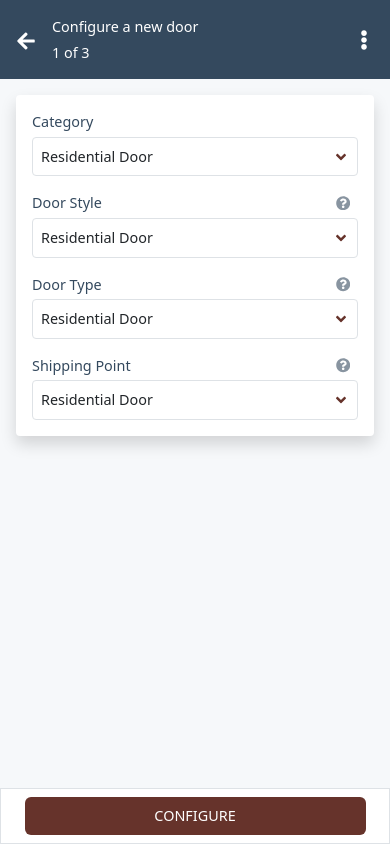
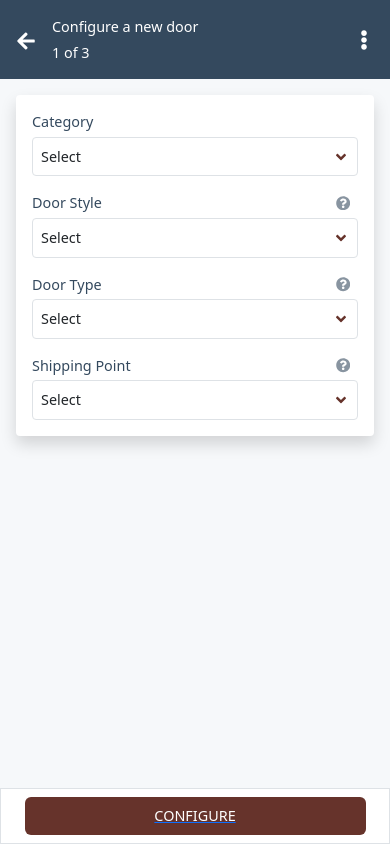
Before and after one commit to rahulrajput83/f1Studioz-assignment, a React (Create React App) app: page /form2 in a window 390 px wide. Built offline with nearby package versions, Linux system fonts and the light colour scheme.

Commit message:
Page 3 Completed

```diff
--- a/src/CustomStyle.scss
+++ b/src/CustomStyle.scss
@@ -62,6 +62,10 @@ $theme-colors: (
     }
 }
 
+.z-index{
+    z-index: 2;
+}
+
 .sizeSmall {
     font-size: 0.7rem;
 }
--- a/src/Pages/Form2.jsx
+++ b/src/Pages/Form2.jsx
@@ -1,5 +1,6 @@
-import React from 'react'
+import React, { useState } from 'react'
 import { FaAngleDown, FaArrowLeft, FaEllipsisV, FaQuestionCircle } from 'react-icons/fa';
+import { useDispatch, useSelector } from 'react-redux';
 import { Link } from 'react-router-dom';
 import Navbar from '../component/Navbar';
 
@@ -9,6 +10,28 @@ const Type = ["CAN 212", "CAN 200", "CAN 100"];
 const ShippingPoint = ["Russia Plant-ABC", "Russia Plant", "Other"];
 
 function Form2() {
+    const dispatch = useDispatch();
+    const CategoryValue = useSelector((state) => state.Category);
+    const [showCategory, setShowCategory] = useState(false);
+    const [showStyle, setShowStyle] = useState(false);
+    const StyleValue = useSelector((state) => state.DoorStyle);
+    const [showType, setShowType] = useState(false);
+    const TypeValue = useSelector((state) => state.DoorType)
+    const [showShipping, setShowShipping] = useState(false)
+    const shippingValue = useSelector((state) => state.ShippingPoint)
+
+    const dispatchToRedux = (data, type) => {
+        let action = {
+            type: type,
+            payload: data
+        };
+        dispatch(action);
+        setShowCategory(false);
+        setShowStyle(false);
+        setShowType(false);
+        setShowShipping(false);
+    }
+
     return (
         <div className='d-flex flex-column bg-bG min-vh-100'>
             <div className='d-none d-lg-block'>
@@ -20,8 +43,8 @@ function Form2() {
                         <FaArrowLeft className='fs-5 text-white m-0 text-decoration-none p-0' />
                     </Link>
                     <div className='d-flex size flex-column gap-1 flex-lg-row'>
-                    <span className=''>Configure a new door</span>
-                    <span className='ms-lg-4'>1 of 3</span>
+                        <span className=''>Configure a new door</span>
+                        <span className='ms-lg-4'>1 of 3</span>
                     </div>
                 </div>
                 <FaEllipsisV className='fs-5' />
@@ -32,51 +55,87 @@ function Form2() {
                     <div className='d-flex flex-column flex-md-row gap-1 position-relative'>
                         <span className='size weight text-gray col col-md-5 d-block d-md-none'>Category</span>
                         <span className='size weight text-gray col col-md-5 d-none my-auto d-md-block'>Select Category</span>
-                        <div className='d-flex flex-row col col-md-7 Cursor rounded-1 p-2 border align-items-center justify-content-between'>
-                            <span className='size'>Residential Door</span>
+                        <div onClick={() => setShowCategory(!showCategory)} className='d-flex flex-row col col-md-7 Cursor rounded-1 p-2 border align-items-center justify-content-between'>
+                            <span className='size'>{CategoryValue ? CategoryValue : 'Select'}</span>
                             <FaAngleDown className='text-brown' />
                         </div>
+                        {showCategory ?
+                            <div className='d-flex flex-column bg-white shadow col-12 rounded col-md-7 end-0 z-index p-2 position-absolute top-100'>
+                                {Category.map((e, i) => {
+                                    return (
+                                        <span onClick={() => dispatchToRedux(e, 'Add_Category')} className='size Cursor' key={`cate-${i}`}>{e}</span>
+                                    )
+                                })}
+                            </div> : null
+                        }
                     </div>
 
                     {/* Door Style */}
-                    <div className='d-flex flex-column flex-md-row gap-1'>
+                    <div className='d-flex flex-column flex-md-row gap-1 position-relative'>
                         <span className='size weight col col-md-5 justify-content-md-start d-flex gap-3 flex-row align-items-center justify-content-between text-gray'>
                             <span className='size weight text-gray d-block d-md-none'>Door Style</span>
                             <span className='size weight text-gray d-none d-md-block'>Select Series</span>
                             <FaQuestionCircle className='me-2 text-darkGray' />
                         </span>
-                        <div className='d-flex flex-row col col-md-7 Cursor rounded-1 p-2 border align-items-center justify-content-between'>
-                            <span className='size'>Residential Door</span>
+                        <div onClick={() => setShowStyle(!showStyle)} className='d-flex flex-row col col-md-7 Cursor rounded-1 p-2 border align-items-center justify-content-between'>
+                            <span className='size'>{StyleValue ? StyleValue : 'Select'}</span>
                             <FaAngleDown className='text-brown' />
                         </div>
+                        {showStyle ?
+                            <div className='d-flex flex-column bg-white shadow col-12 rounded col-md-7 end-0 z-index p-2 position-absolute top-100'>
+                                {Style.map((e, i) => {
+                                    return (
+                                        <span onClick={() => dispatchToRedux(e, 'Add_DoorStyle')} className='size Cursor' key={`style-${i}`}>{e}</span>
+                                    )
+                                })}
+                            </div> : null
+                        }
                     </div>
 
                     {/* Door Type */}
-                    <div className='d-flex flex-column flex-md-row gap-1'>
+                    <div className='d-flex flex-column flex-md-row gap-1 position-relative'>
                         <span className='size weight gap-3 col col-md-5 justify-content-md-start d-flex flex-row align-items-center justify-content-between text-gray'>
                             <span>Door Type</span>
                             <FaQuestionCircle className='me-2 text-darkGray' />
                         </span>
-                        <div className='d-flex flex-row Cursor col col-md-7 rounded-1 p-2 border align-items-center justify-content-between'>
-                            <span className='size'>Residential Door</span>
+                        <div onClick={() => setShowType(!showType)} className='d-flex flex-row Cursor col col-md-7 rounded-1 p-2 border align-items-center justify-content-between'>
+                            <span className='size'>{TypeValue ? TypeValue : 'Select'}</span>
                             <FaAngleDown className='text-brown' />
                         </div>
+                        {showType ?
+                            <div className='d-flex flex-column bg-white shadow col-12 rounded col-md-7 end-0 z-index p-2 position-absolute top-100'>
+                                {Type.map((e, i) => {
+                                    return (
+                                        <span onClick={() => dispatchToRedux(e, 'Add_DoorType')} className='size Cursor' key={`type-${i}`}>{e}</span>
+                                    )
+                                })}
+                            </div> : null
+                        }
                     </div>
 
                     {/* Shipping Point */}
-                    <div className='d-flex d-md-none flex-column gap-1 flex-md-row'>
+                    <div className='d-flex d-md-none flex-column gap-1 flex-md-row position-relative'>
                         <span className='size weight gap-3 col col-md-5 justify-content-md-start d-flex flex-row align-items-center justify-content-between text-gray'>
                             <span>Shipping Point</span>
                             <FaQuestionCircle className='me-2 text-darkGray' />
                         </span>
-                        <div className='d-flex flex-row col col-md-7 Cursor rounded-1 p-2 border align-items-center justify-content-between'>
-                            <span className='size'>Residential Door</span>
+                        <div onClick={() => setShowShipping(!showShipping)} className='d-flex flex-row col col-md-7 Cursor rounded-1 p-2 border align-items-center justify-content-between'>
+                            <span className='size'>{shippingValue ? shippingValue : 'Select'}</span>
                             <FaAngleDown className='text-brown' />
                         </div>
+                        {showShipping ?
+                            <div className='d-flex flex-column bg-white shadow col-12 rounded col-md-7 end-0 z-index p-2 position-absolute top-100'>
+                                {ShippingPoint.map((e, i) => {
+                                    return (
+                                        <span onClick={() => dispatchToRedux(e, 'Add_ShippingPoint')} className='size Cursor' key={`shipping-${i}`}>{e}</span>
+                                    )
+                                })}
+                            </div> : null
+                        }
                     </div>
-                    <div className='position-absolute border bottom-0 p-2 d-flex justify-content-center justify-content-md-end align-items-center w-100 start-0 bg-white'>
+                    <Link to='/form3' className='position-absolute border bottom-0 p-2 d-flex justify-content-center justify-content-md-end align-items-center w-100 start-0 bg-white'>
                         <button className='text-uppercase bg-brown border-0 col-11 col-md-2 size weight Cursor rounded text-white p-2'>Configure</button>
-                    </div>
+                    </Link>
                 </div>
             </div>
         </div>
--- a/src/Redux/reducer.js
+++ b/src/Redux/reducer.js
@@ -94,19 +94,33 @@ export default function reducer(state = {
             share: true,
             id: 70452444
         }
-    ]
+    ],
+    Category: '',
+    DoorStyle: '',
+    DoorType: '',
+    ShippingPoint: ''
 }, action) {
     switch (action.type) {
-        case "ADD_Cart":
+        case "Add_Category":
             return {
                 ...state,
-                Cart: action.payload
+                Category: action.payload
             };
-        case "Delete_Cart":
+        case "Add_DoorStyle":
             return {
                 ...state,
-                Cart: action.payload
+                DoorStyle: action.payload
             };
+        case "Add_DoorType":
+                return {
+                    ...state,
+                    DoorType: action.payload
+                };
+        case "Add_ShippingPoint":
+                return {
+                    ...state,
+                    ShippingPoint: action.payload
+                };
         default:
             return state;
     }
```
